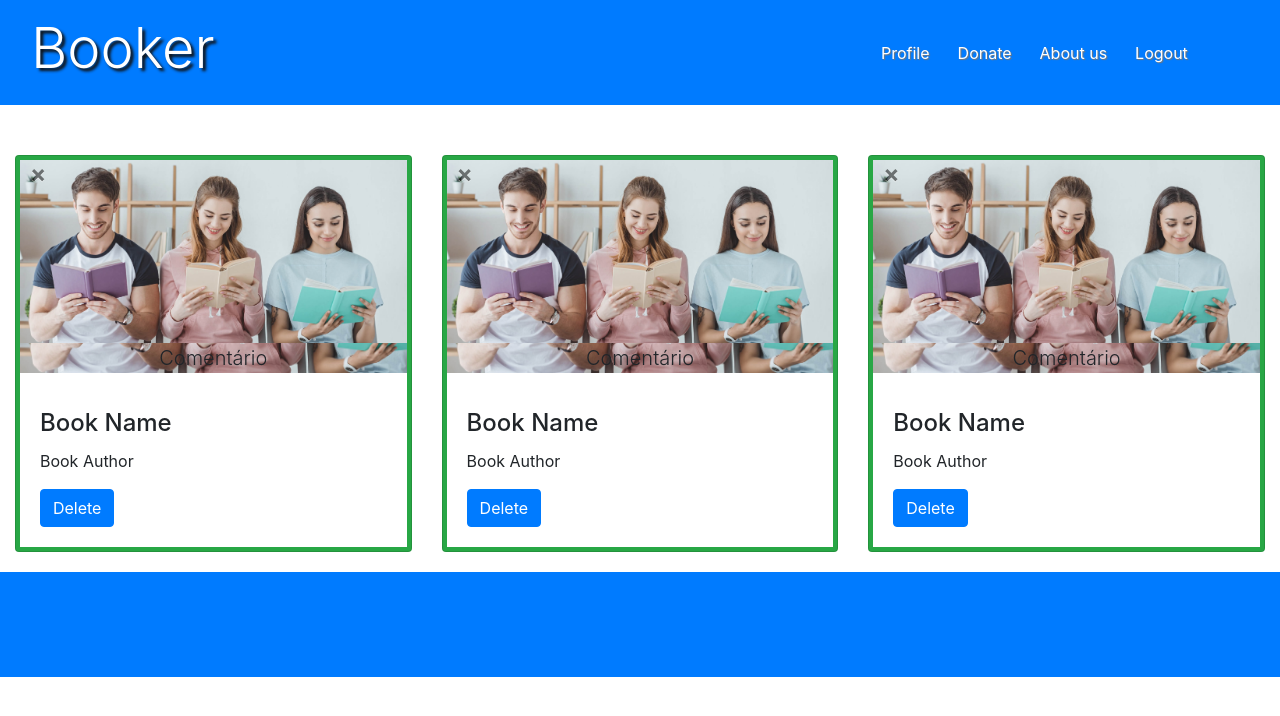
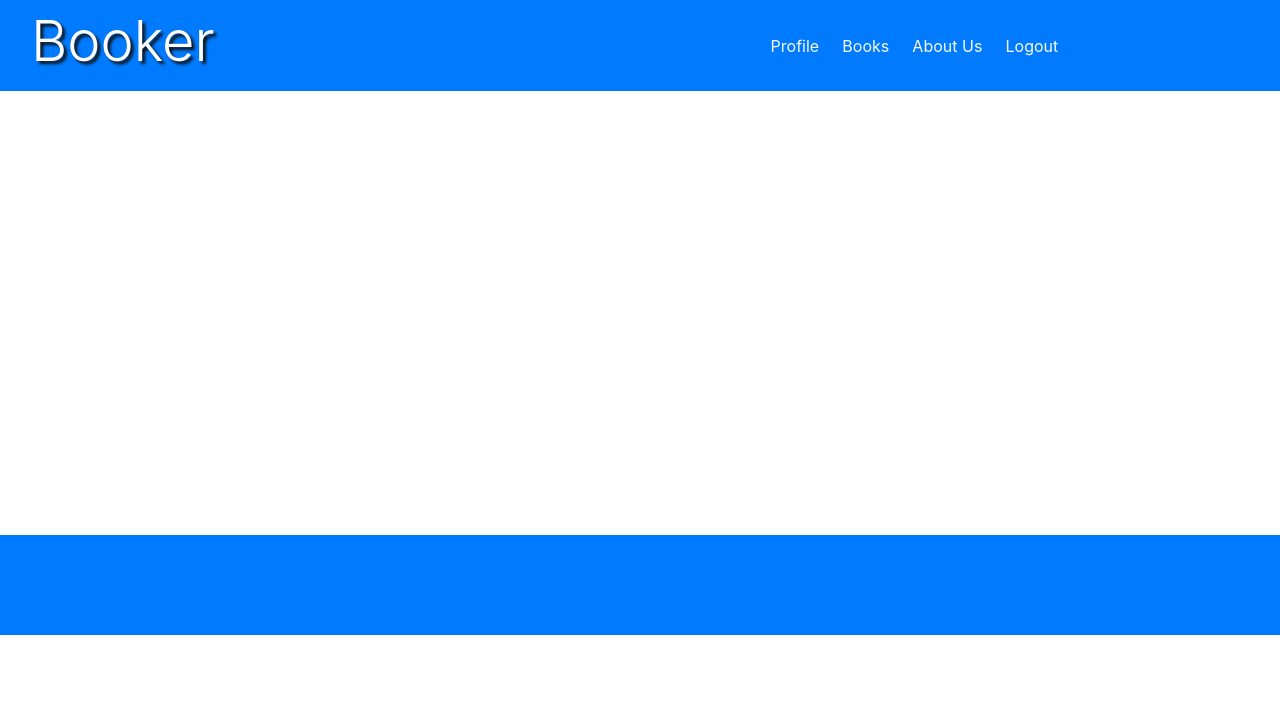
Before and after one commit to oopaze/Booker, a Flask app: page /books in a window 1280 px wide. Shown: the top 716 px of the page. Run offline with Flask 2, Linux system fonts and the light colour scheme; some libraries are stand-ins or nearby versions.

Commit message:
Booker v01

```diff
--- a/app/controllers/default.py
+++ b/app/controllers/default.py
@@ -18,8 +18,8 @@ def index():
 	RegisterForm_ = RegisterForm()
 
 	if Loginform_.validate_on_submit():
-		userNow = readUser(username=Loginform_.username.data)
-		if	userNow and userNow.password == Loginform_.password.data:
+		userNow = readUser(username=Loginform_.username.data.lower())
+		if	userNow and userNow.password == Loginform_.password.data.lower():
 			login_user(userNow)
 			global user
 			user = userNow
--- a/app/models/forms.py
+++ b/app/models/forms.py
@@ -5,12 +5,12 @@ from wtforms.validators import DataRequired, Length
 
 class LoginForm(FlaskForm):
 	username = StringField('Username', validators=[DataRequired(), Length(min=6, max=25)])
-	password = PasswordField('Password', validators=[DataRequired(), Length(min=2, max=25)])
+	password = PasswordField('Password', validators=[DataRequired(), Length(min=3, max=25)])
 	remember_me = BooleanField('Remember_me')
 
 class RegisterForm(FlaskForm):
 	email = StringField('email', validators=[DataRequired()])
 	name = StringField('name', validators=[DataRequired()])
 	username = StringField('username', validators=[DataRequired(), Length(min=6, max=25)])
-	password = PasswordField('password', validators=[DataRequired(), Length(min=8, max=25)])
+	password = PasswordField('password', validators=[DataRequired(), Length(min=2, max=25)])
 	terms = BooleanField('terms', validators=[DataRequired()])
--- a/app/static/css/header.css
+++ b/app/static/css/header.css
@@ -1,61 +1,44 @@
-body{
+body {
 	width: 100%;
+}
+
+header{
+	width: 100%;
+	min-height: 90px;
+}
+
+header nav {
+	width: 100%;
+}
+
+#navbarNavDropdown{
+	width: 100%;;
+}
+
+.text-light{
+	padding: 0 3%;
+}
+
+#logo-menu {
+	max-width: 80%;
+	float: left;
+}
+
+#button-menu {
+	max-width: 20%;
+	float: right;
+	padding-top: 20px;
 }
 
 #logo{
 	text-decoration: none;
+	text-align: left;
 	color: #FFFFFF;
 	text-shadow: 3px 3px 3px #111111;
 	width: 80%;
+	padding-top: 1px;
 }
 
-#responsiveButton{
-	float: right;
-	padding: 2% 0;
-	padding-right: 2px;
+footer {
+	min-height: 100px;
 }
-
-#responsiveButton button{
-	background-color: #1d1d4b;
-	height: 75px;
-	width: 60%;
-	min-width: 60px;
-}
-
-.hrStyle{
-	border-color: #FFFFFF;
-}
-
-#menu_nav li{
-	padding: 5px 10px 5px 18px;
-}
-
-#menu_nav a{
-	text-decoration: none;
-	color: #FFFFFF;
-	text-shadow: 1px 1px 1px #777777;
-	border-radius: 2px;
-
-}
-
-
-#menu_nav a:hover{
-	color: #111111;
-	text-shadow: 1px 1px 1px #DDDDDD;
-
-}
-header{
-	width: 100%;
-	min-height: 105px;
-}
-
-nav{
-	width: 100%;
-	padding-top: 10px;
-	min-height: 105px;
-
-}
-footer{
-	width: 100%;
-	min-height: 105px;
-}
--- a/app/templates/books.html
+++ b/app/templates/books.html
@@ -15,73 +15,40 @@
 	<link rel="stylesheet" href="https://cdnjs.cloudflare.com/ajax/libs/font-awesome/4.7.0/css/font-awesome.min.css">
 
 </head>
+
 <body>
+	<header>
 		<div class="container-fluid">
 		  	<div class="row">
-			<nav class="navbar navbar-expand-md bg-primary navbar-primary">
-				<div class="col-sm-6" style="width: 80%">
+				<nav class="navbar navbar-expand-lg navbar-dark bg-primary">
+		  			<div class="col-md-4">
+				  		<div id='logo-menu'>
 							<a id='logo' href="/">
 								<h2 class="display-4"> Booker </h2>
 							</a>
 						</div>
-				<div style="width: 20%" id="responsiveButton">
-					<button class="navbar-toggler" type="button" data-toggle="collapse" data-target="#collapsibleNavbar">
-						<hr class="hrStyle">
-						<hr class="hrStyle">
-						<hr class="hrStyle">
+						<div id='button-menu'>
+							<button class="navbar-toggler" type="button" data-toggle="collapse" data-target="#navbarNavDropdown" aria-controls="navbarNavDropdown" aria-expanded="false" aria-label="Toggle navigation">
+							    <span class="navbar-toggler-icon"></span>
 							</button>
 						</div>
+					</div>
+					<div class="col-md-4 offset-md-3">
+					  	<div class="collapse navbar-collapse" id="navbarNavDropdown">
 
-				<div class="col-sm-4" id='menu-items'>
-				  	<div class="collapse navbar-collapse" id="collapsibleNavbar">
-				  		<div id='menu_nav'>
-						    <ul class="navbar-nav">
-						      	<li class="nav-item">
-						      		<a href="{{ url_for('perfil') }}" class="">Profile</a>
-						      	</li>
-								<li class="nav-item">
-						      		<a class="" href="#">Donate</a>
-						      	</li>
-						      	<li class="nav-item">
-						      		<a href="/" class="">About us</a>
-						      	</li>
-						      	<li class="nav-item">
-						      		<a href="{{ url_for('logout') }}" class="">Logout</a>
-						      	</li>
-					    	</ul>
-				    	</div>
+						    <a class="text-light" href="#">Profile</a>
+						    <a class="text-light" href="#">Books</a>
+						    <a class="text-light" href="#">About Us</a>
+						    <a href="{{ url_for('logout') }}" class="text-light" href="#">Logout</a>
+
 					  	</div>
 					</div>
 				</nav>
 			</div>
 		</div>
+	</header>
 
 	<div class="container-fluid bg-muted" id='centerPage'>
-		{% for i in range(0, 1) %}
-			<div class="row">
-					{% for i in range(0, 3) %}
-
-					<div class="col-md-4">
-						<div class="card bg-success">
-							<div class="card-inside">
-								<div class="card-head">
-									<button type="button" class="close" data-dismiss="modal" aria-label="Close">
-								        <span aria-hidden="true">&times;</span>
-								     </button>
-									<img class="card-img-top" src="{{ url_for('static', filename='image/reading.jpg') }}" alt="Card image">
-									<p class="lead"> Comentário </p>
-							  	</div>
-							  	<div class="card-body">
-							    	<h4 class="card-title">Book Name</h4>
-							    	<p class="card-text">Book Author</p>
-							    	<a href="#" class="btn btn-primary">Delete</a>
-							  	</div>
-						  	</div>
-						</div>
-					</div>
-					{% endfor %}
-			</div>
-		{% endfor %}
 	</div>
 	<footer class="bg-primary">
 
--- a/app/templates/index.html
+++ b/app/templates/index.html
@@ -10,9 +10,10 @@
 	<title> Booker - {{ title }} </title>
 	<link rel="icon" href="{{ url_for('static', filename='image/icon.png') }}" type="image/icon type">
 	<link rel="stylesheet" type="text/css" href="{{ url_for('static', filename='css/bootstrap.min.css')}}">
+	<link rel="stylesheet" href="{{ url_for('static', filename='css/header.css')}}">
 	<link rel="stylesheet" href="{{ url_for('static', filename='css/index.css')}}">
 	<link rel="stylesheet" href="https://cdnjs.cloudflare.com/ajax/libs/font-awesome/4.7.0/css/font-awesome.min.css">
-	</head>
+</head>
 
 <body>
 	<header>
```
Also changed, not shown: app/static/css/index.css (+0 -41 lines), app/static/js/index.js (added, +7 -0 lines), storage.db. Lines whose indentation alone changed are shown as unchanged.
